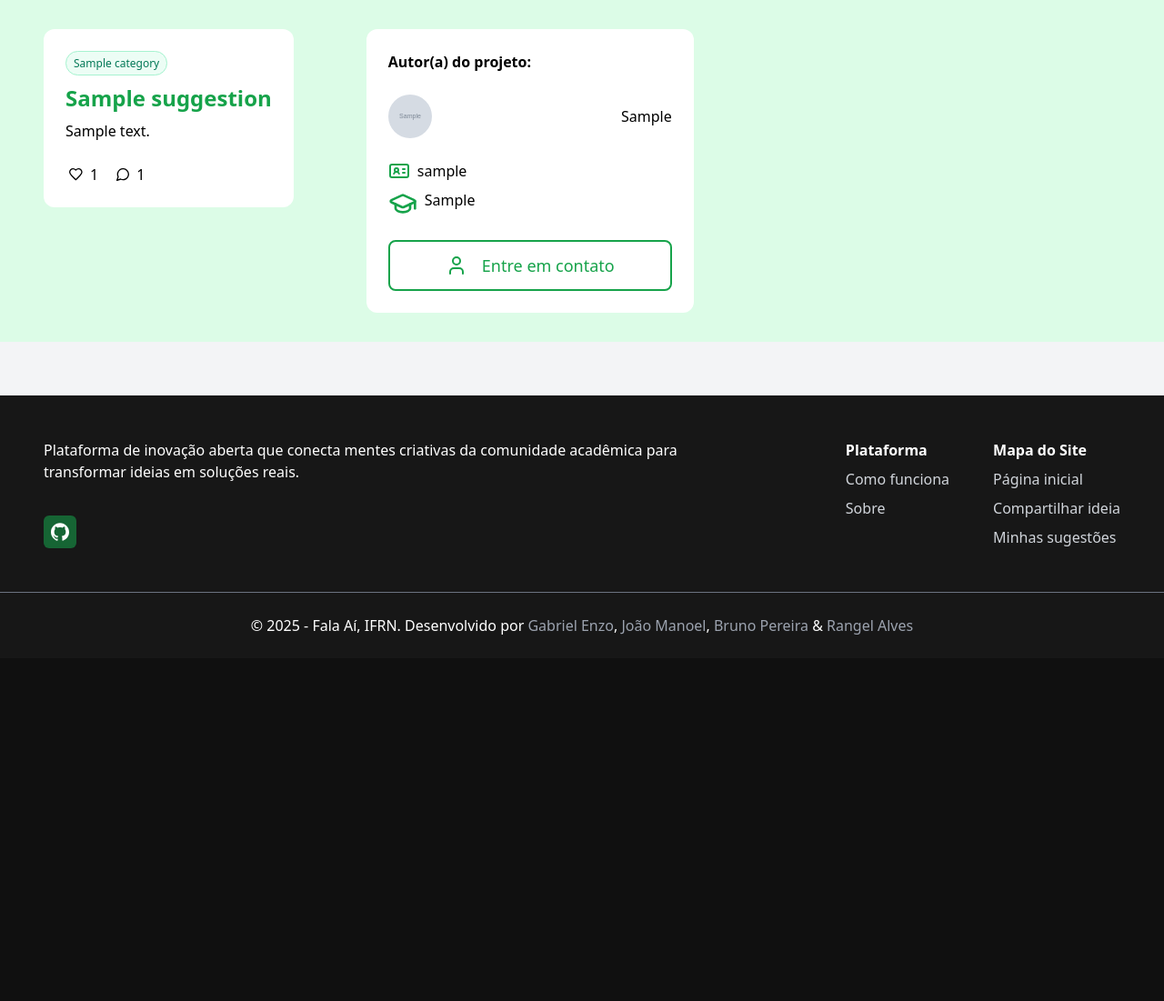
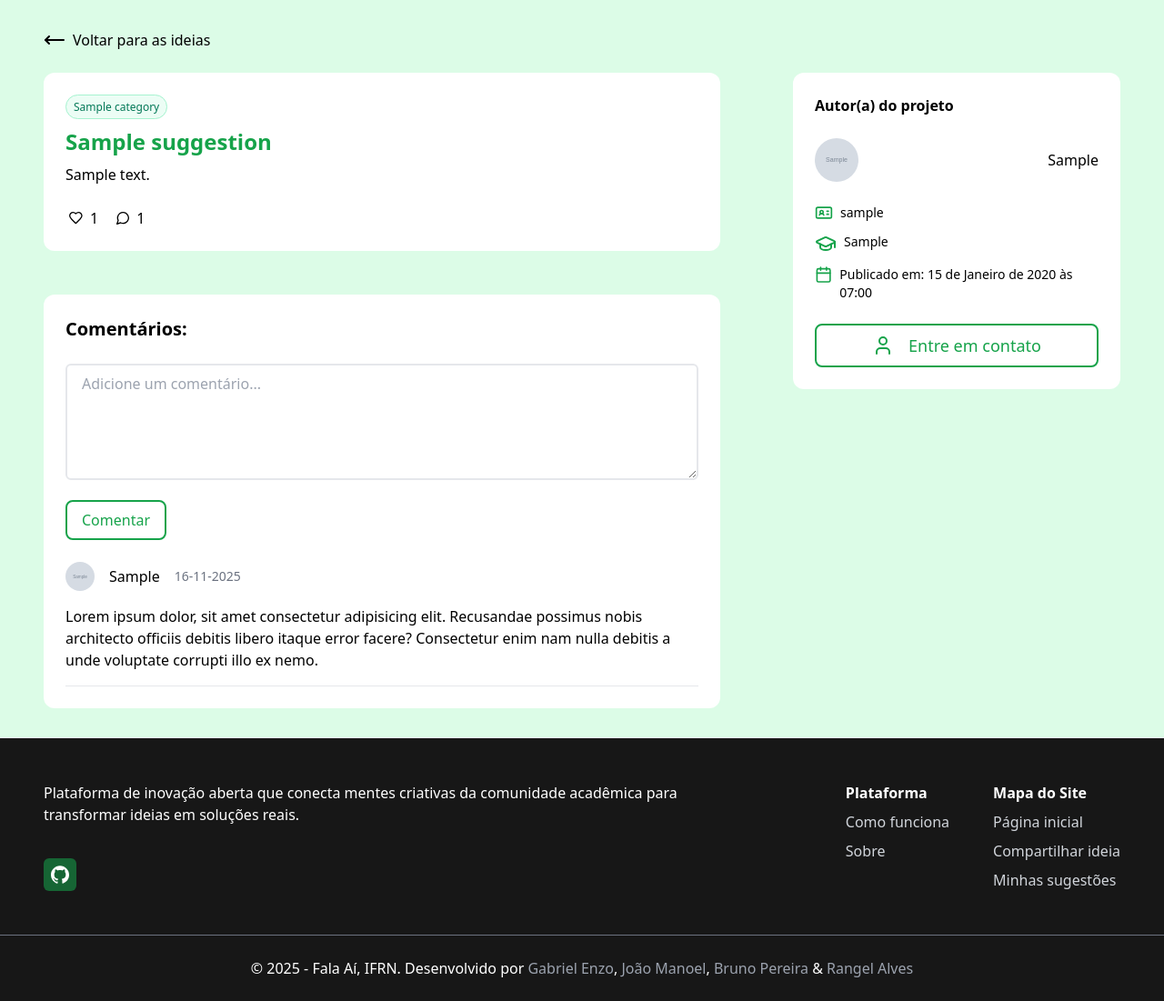
Before and after one commit to JoaoManoelFontes/falaai-ifrn, a Django app: page /1/ in a window 1280 px wide. Shown: the part 76-1177 px from the top of the page at 91% size. Before the commit the page ends 774 px from the top, so only its background shows below. Run offline with Django 5.2, Linux system fonts and the light colour scheme; tables that the repository leaves empty hold one stand-in row (values such as "Sample post"); grey boxes marked "Sample" are stand-in pictures; style sheets or scripts are compiled from the project's sources.

Commit message:
feat: add comments section on one_suggestion page

```diff
--- a/templates/one_suggestion.html
+++ b/templates/one_suggestion.html
@@ -3,34 +3,44 @@
 {% block content %}
 {% if suggestion %}
 
-<div class="flex px-12 py-8 gap-20 items-start bg-green-100">
+<div class="flex flex-col px-12 py-8 gap-6 items-start bg-green-100">
 
+    <a href="{% url 'index' %}" class="flex gap-2  hover:underline"><svg xmlns="http://www.w3.org/2000/svg" width="24"
+            height="24" viewBox="0 0 24 24" fill="none" stroke="currentColor" stroke-width="2" stroke-linecap="round"
+            stroke-linejoin="round" class="lucide lucide-move-left-icon lucide-move-left">
+            <path d="M6 8L2 12L6 16" />
+            <path d="M2 12H22" />
+        </svg> Voltar para as ideias</a>
 
+    <div class="flex items-start gap-20">
+        <div class="flex flex-col gap-12 bg-green-100">
 
-    <div class="bg-white p-6 rounded-xl">
+            <section class="bg-white p-6 rounded-xl">
                 <span
                     class="justify-end text-xs px-2 py-1 rounded-full border border-emerald-200 text-emerald-700 bg-emerald-50">
                     {{ suggestion.category.name }}
                 </span>
 
-        <h3 class="mt-3 text-2xl font-bold text-green-600 line-clamp-2">{{ suggestion.title }}</h3>
+                <h3 class="mt-3 text-2xl font-bold text-green-600">{{ suggestion.title }}</h3>
 
-        <p class="mt-2 mb-6">{{ suggestion.description|default:"" }} </p>
+                <p class="mt-2 mb-6">{{ suggestion.description|default:""}}</p>
 
                 <div class="flex items-center gap-4">
                     <div class="flex items-center gap-1">
                         {% if suggestion.user_voted %}
                         <button class="p-1 text-emerald-600" aria-label="Votar">
-                    <svg width="15" height="14" viewBox="0 0 15 14" fill="none" xmlns="http://www.w3.org/2000/svg">
+                            <svg width="15" height="14" viewBox="0 0 15 14" fill="none"
+                                xmlns="http://www.w3.org/2000/svg">
                                 <path
                                     d="M12.0001 7.99996C12.9934 7.02663 14.0001 5.85996 14.0001 4.33329C14.0001 3.36083 13.6138 2.4282 12.9261 1.74057C12.2385 1.05293 11.3059 0.666626 10.3334 0.666626C9.16008 0.666626 8.33341 0.999959 7.33341 1.99996C6.33341 0.999959 5.50675 0.666626 4.33341 0.666626C3.36095 0.666626 2.42832 1.05293 1.74069 1.74057C1.05306 2.4282 0.666748 3.36083 0.666748 4.33329C0.666748 5.86663 1.66675 7.03329 2.66675 7.99996L7.33341 12.6666L12.0001 7.99996Z"
-                            stroke="currentColor" fill="currentColor" stroke-width="1.33333" stroke-linecap="round"
-                            stroke-linejoin="round" />
+                                    stroke="currentColor" fill="currentColor" stroke-width="1.33333"
+                                    stroke-linecap="round" stroke-linejoin="round" />
                             </svg>
                         </button>
                         {% else %}
                         <button class="p-1 hover:text-emerald-600" aria-label="Votar">
-                    <svg width="15" height="14" viewBox="0 0 15 14" fill="none" xmlns="http://www.w3.org/2000/svg">
+                            <svg width="15" height="14" viewBox="0 0 15 14" fill="none"
+                                xmlns="http://www.w3.org/2000/svg">
                                 <path
                                     d="M12.0001 7.99996C12.9934 7.02663 14.0001 5.85996 14.0001 4.33329C14.0001 3.36083 13.6138 2.4282 12.9261 1.74057C12.2385 1.05293 11.3059 0.666626 10.3334 0.666626C9.16008 0.666626 8.33341 0.999959 7.33341 1.99996C6.33341 0.999959 5.50675 0.666626 4.33341 0.666626C3.36095 0.666626 2.42832 1.05293 1.74069 1.74057C1.05306 2.4282 0.666748 3.36083 0.666748 4.33329C0.666748 5.86663 1.66675 7.03329 2.66675 7.99996L7.33341 12.6666L12.0001 7.99996Z"
                                     stroke="currentColor" stroke-width="1.33333" stroke-linecap="round"
@@ -42,7 +52,8 @@
                     </div>
                     <div class="flex items-center gap-1">
                         <button class="p-1 hover:text-emerald-600" aria-label="Comentar">
-                    <svg width="14" height="14" viewBox="0 0 14 14" fill="none" xmlns="http://www.w3.org/2000/svg">
+                            <svg width="14" height="14" viewBox="0 0 14 14" fill="none"
+                                xmlns="http://www.w3.org/2000/svg">
                                 <path
                                     d="M4.60008 12.0052C5.87247 12.6579 7.33614 12.8347 8.72734 12.5037C10.1185 12.1727 11.3458 11.3558 12.1879 10.2C13.0301 9.04422 13.4317 7.62567 13.3205 6.19997C13.2092 4.77427 12.5925 3.43518 11.5813 2.42399C10.5701 1.41281 9.23101 0.796033 7.80531 0.68481C6.37961 0.573586 4.96106 0.97523 3.80529 1.81736C2.64953 2.6595 1.83254 3.88674 1.50156 5.27794C1.17058 6.66914 1.34738 8.13281 2.00008 9.4052L0.666748 13.3385L4.60008 12.0052Z"
                                     stroke="currentColor" stroke-width="1.33333" stroke-linecap="round"
@@ -54,10 +65,43 @@
                 </div>
 
 
+
+            </section>
+            <section class="bg-white p-6 rounded-xl">
+                <h2 class="font-bold text-xl mb-6">Comentários:</h2>
+                <!-- TODO: Ajustar o formulário -->
+                <form class="mb-6">
+                    <textarea placeholder="Adicione um comentário..."
+                        class="w-full min-h-32 border-2 px-4 py-2 rounded-md mb-4 outline-none focus:border-green-600"></textarea>
+
+                    <button type="button"
+                        class="px-4 py-2 border-2 border-green-600 text-green-600 hover:text-white hover:bg-green-600 rounded-lg transition">Comentar</button>
+                </form>
+
+                <div class="flex flex-col gap-4">
+                    <div class="flex gap-4 items-center">
+                        <!-- TODO: Adicionar chave da imagem de quem comentou -->
+                        <img src="{{ suggestion.customer.profile_img_url }}"
+                            alt="{{ suggestion.customer.user.first_name }}" class="w-8 h-8 rounded-full object-cover"
+                            title="Imagem de perfil de: {{ suggestion.customer.user.first_name }}" />
+
+                        <p>{{ suggestion.customer.user.first_name|default:"" }}
+                        <p class="text-sm text-gray-500">16-11-2025</p>
+                        </p>
+                    </div>
+                    <!-- TODO: Adicionar chave de comentários -->
+                    <p>Lorem ipsum dolor, sit amet consectetur adipisicing elit. Recusandae possimus nobis architecto
+                        officiis debitis libero itaque error facere? Consectetur enim nam nulla debitis a unde voluptate
+                        corrupti illo ex nemo.</p>
+
+                    <hr class="border-gray-200 w-full">
+                </div>
+            </section>
+
         </div>
 
-    <div class="flex flex-col bg-white min-w-[360px] p-6 rounded-xl gap-6">
-        <h2 class="font-bold">Autor(a) do projeto:</h2>
+        <section class="flex flex-col bg-white min-w-[360px] p-6 rounded-xl gap-6">
+            <h2 class="font-bold">Autor(a) do projeto</h2>
             <div class="flex justify-between items-center gap-6">
                 <img src="{{ suggestion.customer.profile_img_url }}" alt="{{ suggestion.customer.user.first_name }}"
                     class="w-12 h-12 rounded-full object-cover"
@@ -66,9 +110,9 @@
                 <p>{{ suggestion.customer.user.first_name|default:"" }}</p>
             </div>
 
-        <div class="flex flex-col gap-2">
+            <div class="flex flex-col gap-3">
                 <div class="flex gap-2">
-                <svg xmlns="http://www.w3.org/2000/svg" width="24" height="24" viewBox="0 0 24 24" fill="none"
+                    <svg xmlns="http://www.w3.org/2000/svg" width="20" height="20" viewBox="0 0 24 24" fill="none"
                         stroke="#16a34a" stroke-width="2" stroke-linecap="round" stroke-linejoin="round"
                         class="lucide lucide-id-card-icon lucide-id-card">
                         <path d="M16 10h2" />
@@ -77,11 +121,11 @@
                         <circle cx="9" cy="11" r="2" />
                         <rect x="2" y="5" width="20" height="14" rx="2" />
                     </svg>
-                <p>{{ suggestion.customer.user|default:"" }}</p>
+                    <p class="text-sm">{{ suggestion.customer.user|default:"" }}</p>
                 </div>
 
                 <div class="flex gap-2">
-                <svg xmlns="http://www.w3.org/2000/svg" width="32" height="32" viewBox="0 0 24 24" fill="none"
+                    <svg xmlns="http://www.w3.org/2000/svg" width="24" height="24" viewBox="0 0 24 24" fill="none"
                         stroke="#16a34a" stroke-width="2" stroke-linecap="round" stroke-linejoin="round"
                         class="lucide lucide-graduation-cap-icon lucide-graduation-cap">
                         <path
@@ -89,13 +133,25 @@
                         <path d="M22 10v6" />
                         <path d="M6 12.5V16a6 3 0 0 0 12 0v-3.5" />
                     </svg>
-                <p>{{ suggestion.customer.course|default:"" }}</p>
+                    <p class="text-sm">{{ suggestion.customer.course|default:"" }}</p>
+                </div>
+
+                <div class="flex gap-2">
+                    <svg xmlns="http://www.w3.org/2000/svg" width="20" height="20" viewBox="0 0 24 24" fill="none"
+                        stroke="#16a34a" stroke-width="2" stroke-linecap="round" stroke-linejoin="round"
+                        class="lucide lucide-calendar-icon lucide-calendar">
+                        <path d="M8 2v4" />
+                        <path d="M16 2v4" />
+                        <rect width="18" height="18" x="3" y="4" rx="2" />
+                        <path d="M3 10h18" />
+                    </svg>
+                    <p class="text-sm">Publicado em: {{ suggestion.created_at }}</p>
                 </div>
             </div>
 
             <!-- TODO: Adicionar chave para o email escolar aqui: -->
             <a href="mailto:emailescolar@aqui.com"
-            class="flex gap-4 border-2 border-green-600 text-green-600 hover:bg-green-600 hover:text-white px-4 py-3 justify-center items-center rounded-lg text-lg transition"><svg
+                class="flex gap-4 border-2 border-green-600 text-green-600 hover:bg-green-600 hover:text-white px-4 py-2 justify-center items-center rounded-lg text-lg transition"><svg
                     xmlns="http://www.w3.org/2000/svg" width="24" height="24" viewBox="0 0 24 24" fill="none"
                     stroke="currentColor" stroke-width="2" stroke-linecap="round" stroke-linejoin="round"
                     class="lucide lucide-user-icon lucide-user">
@@ -106,28 +162,8 @@
                 contato
                 </svg></a>
     </div>
-
-    <!-- <div class="flex flex-col bg-white min-w-[340px] p-6 rounded-xl">
-        <div class="flex gap-4 items-center">
-            {% if suggestion.customer and suggestion.customer.profile_img_url %}
-            <img src="{{ suggestion.customer.profile_img_url }}" alt="Avatar"
-                class="w-12 h-12 rounded-full object-cover" />
-            {% else %}
-            <span class="w-5 h-5 rounded-full bg-gray-200 inline-block"></span>
-            {% endif %}
-            <span>
-                {{ suggestion.customer.user.first_name|default:"" }}
-            </span>
-        </div> -->
-
-    <!-- {{ suggestion.customer.user|default:"" }}
-
-    {{ suggestion.customer.course|default:"" }}
-
-    {{ suggestion.customer.url_email|default:"" }} -->
-
 </div>
-
+</div>
 </div>
 
 {% endif %}
```
Lines whose indentation alone changed are shown as unchanged.
